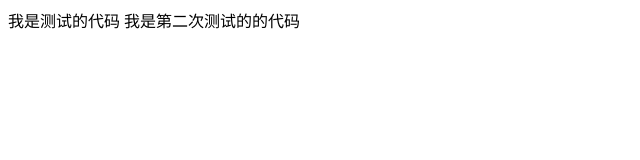
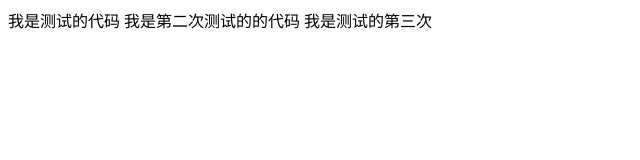
Before and after one commit to xionghui27/teachobj, a plain HTML site: page index.html in a window 1280 px wide. Shown: the whole page, without its empty margins (0-640 px from the left). Drawn offline with Linux system fonts and the light colour scheme.

Commit message:
测试的第四次

```diff
--- a/index.html
+++ b/index.html
@@ -9,5 +9,6 @@
 <body>
     我是测试的代码
     我是第二次测试的的代码
+    我是测试的第三次
 </body>
 </html>
```
